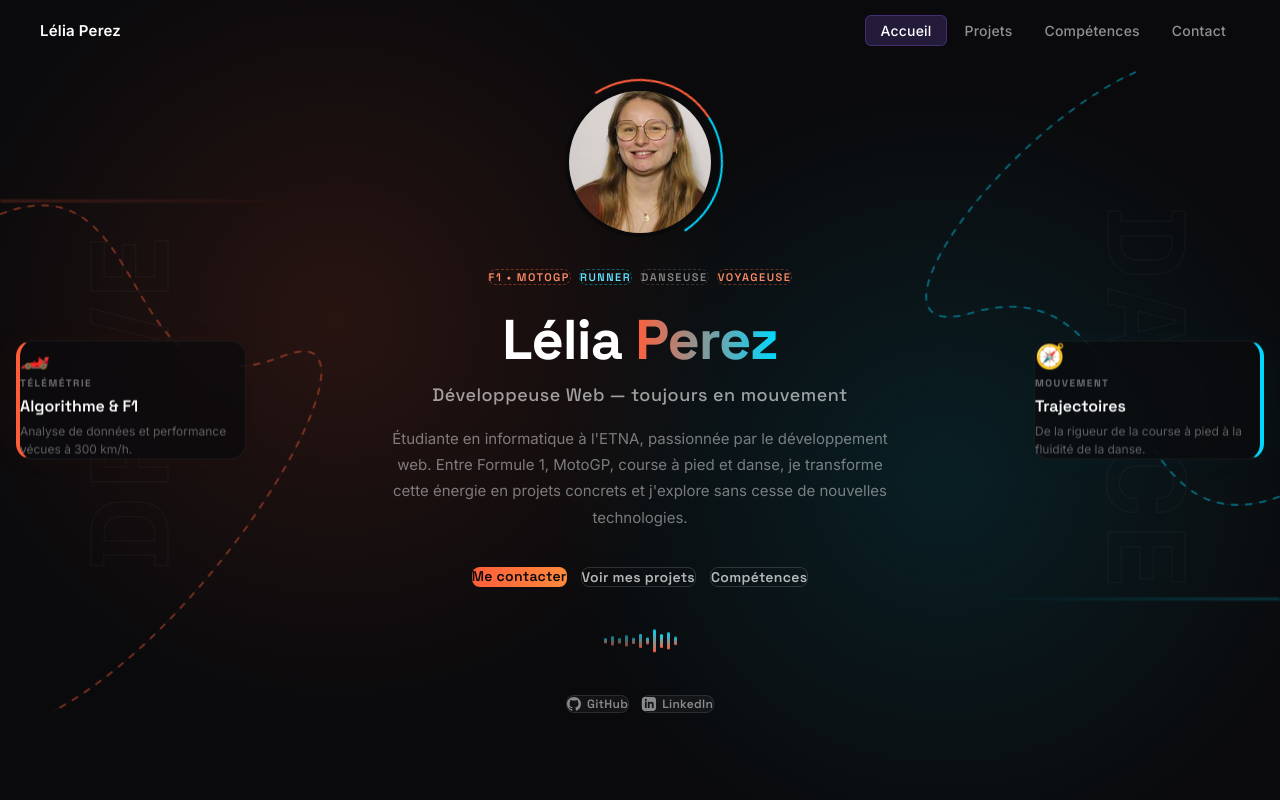
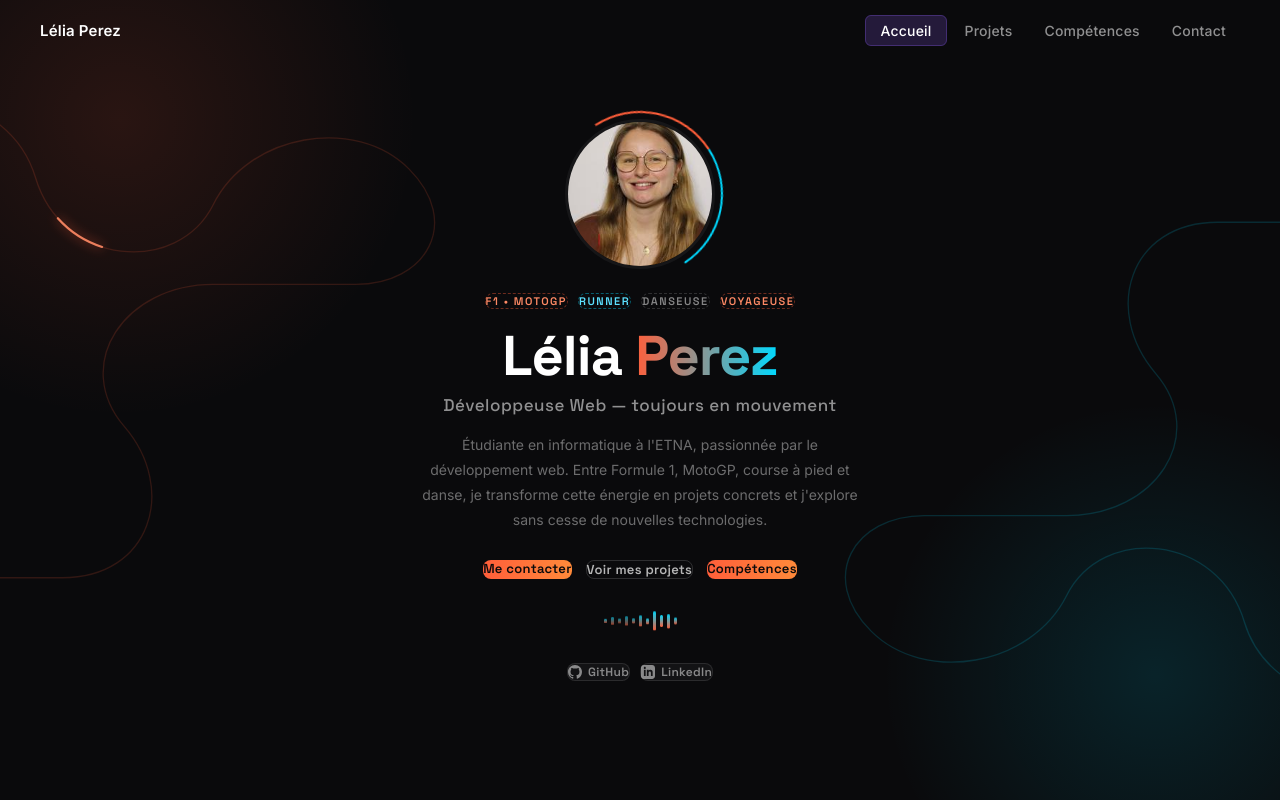
Before and after one commit to przlelia-art/Portfolio, a React (Vite) app: page / in a window 1280 px wide. Shown: the top 800 px of the page. Built offline with nearby package versions, Linux system fonts and the light colour scheme.

Commit message:
fix: correction of design

```diff
--- a/src/components/Hero.jsx
+++ b/src/components/Hero.jsx
@@ -24,14 +24,12 @@ function Hero() {
           0%, 100% { transform: scaleY(0.4); opacity: 0.6; }
           50%       { transform: scaleY(1); opacity: 1; }
         }
-        @keyframes trackFlow {
-          to { stroke-dashoffset: -40; }
+        @keyframes travel {
+          to { stroke-dashoffset: -2400; }
         }
 
         .hero-main-content {
           animation: fadeInUp 0.9s cubic-bezier(0.16, 1, 0.3, 1) both;
-          position: relative;
-          z-index: 10;
         }
 
         .photo-ring {
@@ -72,10 +70,10 @@ function Hero() {
           background: linear-gradient(90deg, #ff5e3a, #ff8a3a);
           color: #0a0a0c;
           border: none;
-          padding: 13px 30px;
+          padding: 12px 26px;
           border-radius: 8px;
           font-family: 'Space Grotesk', sans-serif;
-          font-size: 14px;
+          font-size: 13px;
           font-weight: 600;
           cursor: pointer;
           transition: all 0.25s ease;
@@ -92,10 +90,10 @@ function Hero() {
           background: transparent;
           color: rgba(255,255,255,0.7);
           border: 1.5px solid rgba(255,255,255,0.15);
-          padding: 13px 30px;
+          padding: 12px 26px;
           border-radius: 8px;
           font-family: 'Space Grotesk', sans-serif;
-          font-size: 14px;
+          font-size: 13px;
           font-weight: 600;
           cursor: pointer;
           transition: all 0.25s ease;
@@ -121,7 +119,7 @@ function Hero() {
           background: rgba(255,255,255,0.04);
           border: 1px solid rgba(255,255,255,0.1);
           color: rgba(255,255,255,0.5);
-          padding: 9px 18px; border-radius: 8px;
+          padding: 8px 16px; border-radius: 8px;
           font-family: 'Space Grotesk', sans-serif;
           font-size: 12px; font-weight: 600;
           text-decoration: none; transition: all 0.2s ease;
@@ -133,124 +131,30 @@ function Hero() {
           transform: translateY(-2px);
         }
 
-        .speedline {
-          position: absolute;
-          height: 2px;
-          border-radius: 2px;
-          filter: blur(1px);
-          opacity: 0.3;
-          pointer-events: none;
-          z-index: 1;
+        /* Circuits */
+        .circuit-base-orange { fill: none; stroke: #ff5e3a; stroke-width: 1.5; opacity: 0.16; }
+        .circuit-base-cyan   { fill: none; stroke: #00d9ff; stroke-width: 1.5; opacity: 0.16; }
+
+        .circuit-light-orange {
+          fill: none; stroke: #ff8a65; stroke-width: 2.5; stroke-linecap: round;
+          stroke-dasharray: 60 2340;
+          opacity: 0.9;
+          animation: travel 10s linear infinite;
+          filter: drop-shadow(0 0 6px rgba(255,94,58,0.8));
         }
-        .speedline.orange { background: linear-gradient(90deg, #ff5e3a, transparent); }
-        .speedline.cyan   { background: linear-gradient(270deg, #00d9ff, transparent); }
-
-        .circuit-track {
-          stroke-dasharray: 8 8;
-          animation: trackFlow 4s linear infinite;
-        }
-
-        /* --- TEXTES GÉANTS EN ARRIÈRE-PLAN BIEN CADRÉS --- */
-        .bg-word-container {
-          position: absolute;
-          inset: 0;
-          width: 100%;
-          height: 100%;
-          overflow: hidden;
-          pointer-events: none;
-          z-index: 1;
-        }
-
-        .bg-word {
-          position: absolute;
-          font-family: 'Space Grotesk', sans-serif;
-          font-weight: 900;
-          font-size: 150px;
-          color: transparent;
-          -webkit-text-stroke: 1.5px rgba(255, 255, 255, 0.03);
-          letter-spacing: 8px;
-          user-select: none;
-          top: 50%;
-        }
-
-        .bg-word.left {
-          left: -40px;
-          transform: translateY(-50%) rotate(-90deg);
-        }
-
-        .bg-word.right {
-          right: -60px;
-          transform: translateY(-50%) rotate(90deg);
-        }
-
-        /* --- CARTES LATÉRALES ADAPTATIVES --- */
-        .side-card {
-          position: absolute;
-          display: flex;
-          flex-direction: column;
-          gap: 6px;
-          padding: 20px;
-          background: rgba(11, 11, 14, 0.7);
-          border: 1px solid rgba(255,255,255,0.06);
-          border-radius: 16px;
-          backdrop-filter: blur(12px);
-          -webkit-backdrop-filter: blur(12px);
-          z-index: 15;
-          width: 230px;
-          top: 50%;
-          transform: translateY(-50%);
-          transition: all 0.3s ease;
-        }
-
-        .side-card:hover {
-          transform: translateY(-54%) scale(1.03);
-          border-color: rgba(255,255,255,0.15);
-        }
-
-        .side-card .icon { font-size: 24px; margin-bottom: 2px; }
-        .side-card .label {
-          font-family: 'Space Grotesk', sans-serif;
-          font-size: 10px; font-weight: 700; letter-spacing: 1.5px;
-          text-transform: uppercase; color: rgba(255,255,255,0.4);
-        }
-        .side-card .value {
-          font-family: 'Space Grotesk', sans-serif;
-          font-size: 16px; font-weight: 600; color: #fff;
-        }
-        .side-card .sub {
-          font-size: 12px; color: rgba(255,255,255,0.35); line-height: 1.5;
-        }
-
-        .side-card.orange-accent {
-          left: 40px;
-          border-left: 4px solid #ff5e3a;
-          box-shadow: -10px 0 30px rgba(255,94,58,0.03);
-        }
-        .side-card.cyan-accent {
-          right: 40px;
-          border-right: 4px solid #00d9ff;
-          box-shadow: 10px 0 30px rgba(0,217,255,0.03);
-        }
-
-        /* Ajustements d'écrans pour éviter les chevauchements */
-        @media (max-width: 1340px) {
-          .bg-word { font-size: 110px; }
-          .side-card.orange-accent { left: 16px; }
-          .side-card.cyan-accent { right: 16px; }
-        }
-
-        @media (max-width: 1120px) {
-          .bg-word { display: none; }
-        }
-
-        @media (max-width: 960px) {
-          .side-card { display: none; }
+        .circuit-light-cyan {
+          fill: none; stroke: #5ce1ff; stroke-width: 2.5; stroke-linecap: round;
+          stroke-dasharray: 60 2340;
+          opacity: 0.9;
+          animation: travel 12s linear infinite;
+          animation-delay: -4s;
+          filter: drop-shadow(0 0 6px rgba(0,217,255,0.8));
         }
 
         @media (max-width: 768px) {
           .hero-name { font-size: 42px !important; }
-          .hero-buttons { flex-direction: column; width: 100%; }
-          .hero-buttons a { width: 100%; text-align: center; }
+          .hero-desc  { font-size: 14px !important; }
+          .hero-buttons { flex-direction: column; align-items: center; }
         }
       `}</style>
 
@@ -262,109 +166,59 @@ function Hero() {
           display: "flex",
           alignItems: "center",
           justifyContent: "center",
-          padding: "80px 24px",
+          padding: "60px 40px",
           position: "relative",
           overflow: "hidden",
           fontFamily: "'Inter', sans-serif",
         }}
       >
-        {/* Halos lumineux géants */}
+        {/* Halos */}
         <div style={{
-          position: "absolute", width: "800px", height: "800px", borderRadius: "50%",
-          background: "radial-gradient(circle, rgba(255,94,58,0.12) 0%, transparent 70%)",
-          top: "-10%", left: "-5%", pointerEvents: "none", zIndex: 0
+          position: "absolute", width: "600px", height: "600px", borderRadius: "50%",
+          background: "radial-gradient(circle, rgba(255,94,58,0.13) 0%, transparent 70%)",
+          top: "-180px", left: "-180px", pointerEvents: "none",
         }} />
         <div style={{
-          position: "absolute", width: "800px", height: "800px", borderRadius: "50%",
-          background: "radial-gradient(circle, rgba(0,217,255,0.1) 0%, transparent 70%)",
-          bottom: "-10%", right: "-5%", pointerEvents: "none", zIndex: 0
+          position: "absolute", width: "550px", height: "550px", borderRadius: "50%",
+          background: "radial-gradient(circle, rgba(0,217,255,0.12) 0%, transparent 70%)",
+          bottom: "-150px", right: "-150px", pointerEvents: "none",
         }} />
 
-        {/* Mots en arrière-plan (DRIVE / DANCE) */}
-        <div className="bg-word-container">
-          <div className="bg-word left">DRIVE</div>
-          <div className="bg-word right">DANCE</div>
-        </div>
+        {/* Circuits */}
+        <svg
+          viewBox="0 0 1600 900"
+          preserveAspectRatio="xMidYMid slice"
+          style={{ position: "absolute", inset: 0, zIndex: 0, width: "100%", height: "100%" }}
+        >
+          {/* Circuit gauche (orange) */}
+          <path className="circuit-base-orange" d="M -100 650 L 150 650 C 250 650, 280 550, 220 480 C 160 410, 220 320, 320 320 L 480 320 C 560 320, 600 250, 540 190 C 480 130, 360 150, 320 230 C 280 310, 150 300, 120 200 C 90 100, -50 80, -120 160" />
+          <path className="circuit-light-orange" d="M -100 650 L 150 650 C 250 650, 280 550, 220 480 C 160 410, 220 320, 320 320 L 480 320 C 560 320, 600 250, 540 190 C 480 130, 360 150, 320 230 C 280 310, 150 300, 120 200 C 90 100, -50 80, -120 160" />
 
-        {/* Lignes de vitesse */}
-        <div className="speedline orange" style={{ top: "25%", left: 0, width: "300px" }} />
-        <div className="speedline cyan"   style={{ bottom: "25%", right: 0, width: "300px" }} />
+          {/* Circuit droit (cyan) */}
+          <path className="circuit-base-cyan" d="M 1700 250 L 1450 250 C 1350 250, 1320 350, 1380 420 C 1440 490, 1380 580, 1280 580 L 1120 580 C 1040 580, 1000 650, 1060 710 C 1120 770, 1240 750, 1280 670 C 1320 590, 1450 600, 1480 700 C 1510 800, 1660 820, 1730 740" />
+          <path className="circuit-light-cyan" d="M 1700 250 L 1450 250 C 1350 250, 1320 350, 1380 420 C 1440 490, 1380 580, 1280 580 L 1120 580 C 1040 580, 1000 650, 1060 710 C 1120 770, 1240 750, 1280 670 C 1320 590, 1450 600, 1480 700 C 1510 800, 1660 820, 1730 740" />
+        </svg>
 
-        {/* --- DESSIN DES CIRCUITS (CONTAINER FORCÉ ET TRACÉ RESPONSIVE) --- */}
-        <div style={{
-          position: "absolute",
-          top: 0, left: 0, right: 0, bottom: 0,
-          width: "100%", height: "100%",
-          zIndex: 2, pointerEvents: "none"
-        }}>
-          <svg
-            width="100%"
-            height="100%"
-            viewBox="0 0 1440 900"
-            preserveAspectRatio="none"
-            style={{ display: "block" }}
-          >
-            {/* Circuit Gauche - Orange */}
-            <path
-              className="circuit-track"
-              d="M -20,250 C 180,150 120,480 320,400 C 450,350 250,700 60,800"
-              fill="none"
-              stroke="#ff5e3a"
-              strokeWidth="2.5"
-              opacity="0.35"
-            />
-            <path
-              d="M -20,250 C 180,150 120,480 320,400 C 450,350 250,700 60,800"
-              fill="none"
-              stroke="#ff5e3a"
-              strokeWidth="0.75"
-              opacity="0.1"
-            />
-
-            {/* Circuit Droite - Cyan */}
-            <path
-              className="circuit-track"
-              d="M 1460,550 C 1250,650 1300,300 1100,350 C 950,400 1120,150 1280,80"
-              fill="none"
-              stroke="#00d9ff"
-              strokeWidth="2.5"
-              opacity="0.35"
-            />
-            <path
-              d="M 1460,550 C 1250,650 1300,300 1100,350 C 950,400 1120,150 1280,80"
-              fill="none"
-              stroke="#00d9ff"
-              strokeWidth="0.75"
-              opacity="0.1"
-            />
-          </svg>
-        </div>
-
-        {/* Carte Latérale Gauche */}
-        <div className="side-card orange-accent">
-          <div className="icon">🏎️</div>
-          <div className="label">Télémétrie</div>
-          <div className="value">Algorithme & F1</div>
-          <div className="sub">Analyse de données et performance vécues à 300 km/h.</div>
-        </div>
-
-        {/* Carte Latérale Droite */}
-        <div className="side-card cyan-accent">
-          <div className="icon">🧭</div>
-          <div className="label">Mouvement</div>
-          <div className="value">Trajectoires</div>
-          <div className="sub">De la rigueur de la course à pied à la fluidité de la danse.</div>
-        </div>
-
-        {/* Bloc Central */}
-        <div className="hero-main-content">
-          {/* Photo */}
-          <div style={{ position: "relative", width: "150px", height: "150px", marginBottom: "32px", margin: "0 auto 32px auto" }}>
+        {/* Contenu */}
+        <div
+          className="hero-main-content"
+          style={{
+            display: "flex",
+            flexDirection: "column",
+            alignItems: "center",
+            textAlign: "center",
+            maxWidth: "800px",
+            width: "100%",
+            position: "relative",
+            zIndex: 2,
+          }}
+        >
+          {/* Photo avec anneau */}
+          <div style={{ position: "relative", width: "150px", height: "150px", marginBottom: "24px" }}>
             <div className="photo-ring"></div>
             <div style={{
               width: "100%", height: "100%", borderRadius: "50%",
-              overflow: "hidden", border: "4px solid #0a0a0c",
-              position: "relative", zIndex: 2
+              overflow: "hidden", border: "3px solid #161618",
             }}>
               <img
                 src="/assets/photo_intra.jpg"
@@ -374,8 +228,8 @@ function Hero() {
             </div>
           </div>
 
-          {/* Badges */}
-          <div style={{ display: "flex", gap: "8px", marginBottom: "24px", flexWrap: "wrap", justifyContent: "center" }}>
+          {/* Tampons passions */}
+          <div style={{ display: "flex", gap: "10px", marginBottom: "18px", flexWrap: "wrap", justifyContent: "center" }}>
             <span className="stamp orange">F1 • MotoGP</span>
             <span className="stamp cyan">Runner</span>
             <span className="stamp">Danseuse</span>
@@ -388,27 +242,25 @@ function Hero() {
             style={{
               fontFamily: "'Space Grotesk', sans-serif",
               fontSize: "56px", fontWeight: "700", color: "#fff",
-              lineHeight: 1.1, marginBottom: "12px", letterSpacing: "-1px",
-              textAlign: "center"
+              lineHeight: 1.05, marginBottom: "8px", letterSpacing: "-1px",
             }}
           >
             Lélia <span>Perez</span>
           </h1>
 
-          {/* Slogan */}
+          {/* Rôle */}
           <p style={{
             fontFamily: "'Space Grotesk', sans-serif",
-            fontSize: "18px", fontWeight: "500",
-            color: "rgba(255,255,255,0.6)", marginBottom: "20px", letterSpacing: "0.5px",
-            textAlign: "center"
+            fontSize: "17px", fontWeight: "500",
+            color: "rgba(255,255,255,0.55)", marginBottom: "16px", letterSpacing: "0.5px",
           }}>
             Développeuse Web — toujours en mouvement
           </p>
 
-          {/* Bio */}
+          {/* Description */}
           <p
             className="hero-desc"
-            style={{ fontSize: "15px", color: "rgba(255,255,255,0.45)", lineHeight: "1.75", maxWidth: "520px", margin: "0 auto 36px auto", textAlign: "center" }}
+            style={{ fontSize: "14px", color: "rgba(255,255,255,0.4)", lineHeight: "1.8", maxWidth: "460px", marginBottom: "28px" }}
           >
             Étudiante en informatique à l'ETNA, passionnée par le développement web.
             Entre Formule 1, MotoGP, course à pied et danse, je transforme cette énergie
@@ -416,21 +268,21 @@ function Hero() {
           </p>
 
           {/* Boutons */}
-          <div className="hero-buttons" style={{ display: "flex", gap: "14px", flexWrap: "wrap", justifyContent: "center", marginBottom: "40px" }}>
+          <div className="hero-buttons" style={{ display: "flex", gap: "14px", flexWrap: "wrap", justifyContent: "center", marginBottom: "30px" }}>
             <a href="#contact" className="btn-primary-hero">
               Me contacter
             </a>
             <a href="#projects" className="btn-outline-hero">
               Voir mes projets
             </a>
-            <a href="#skills" className="btn-outline-hero">
+            <a href="#skills" className="btn-primary-hero">
               Compétences
             </a>
           </div>
 
-          {/* Égaliseur sonore */}
-          <div style={{ display: "flex", alignItems: "center", gap: "4px", height: "28px", marginBottom: "40px", justifyContent: "center" }}>
-            {[10, 22, 14, 26, 12, 20, 8, 24, 14, 18, 10].map((h, i) => (
+          {/* Onde sonore */}
+          <div style={{ display: "flex", alignItems: "center", gap: "4px", height: "24px", marginBottom: "30px" }}>
+            {[8, 18, 12, 22, 10, 16, 7, 20, 12, 15, 8].map((h, i) => (
               <div
                 key={i}
                 className="soundwave-bar"
@@ -439,22 +291,31 @@ function Hero() {
             ))}
           </div>
 
-          {/* Réseaux */}
-          <div style={{ display: "flex", gap: "12px", justifyContent: "center" }}>
-            <a href="https://github.com/przlelia-art" target="_blank" rel="noopener noreferrer" className="social-btn-hero">
+          {/* Liens sociaux */}
+          <div style={{ display: "flex", gap: "10px", justifyContent: "center" }}>
+            <a
+              href="https://github.com/przlelia-art"
+              target="_blank"
+              rel="noopener noreferrer"
+              className="social-btn-hero"
+            >
               <svg width="14" height="14" fill="currentColor" viewBox="0 0 24 24">
                 <path d="M12 0c-6.626 0-12 5.373-12 12 0 5.302 3.438 9.8 8.207 11.387.599.111.793-.261.793-.577v-2.234c-3.338.726-4.033-1.416-4.033-1.416-.546-1.387-1.333-1.756-1.333-1.756-1.089-.745.083-.729.083-.729 1.205.084 1.839 1.237 1.839 1.237 1.07 1.834 2.807 1.304 3.492.997.107-.775.418-1.305.762-1.604-2.665-.305-5.467-1.334-5.467-5.931 0-1.311.469-2.381 1.236-3.221-.124-.303-.535-1.524.117-3.176 0 0 1.008-.322 3.301 1.23.957-.266 1.983-.399 3.003-.404 1.02.005 2.047.138 3.006.404 2.291-1.552 3.297-1.23 3.297-1.23.653 1.653.242 2.874.118 3.176.77.84 1.235 1.911 1.235 3.221 0 4.609-2.807 5.624-5.479 5.921.43.372.823 1.102.823 2.222v3.293c0 .319.192.694.801.576 4.765-1.589 8.199-6.086 8.199-11.386 0-6.627-5.373-12-12-12z"/>
               </svg>
               GitHub
             </a>
-            <a href="https://www.linkedin.com/in/l%C3%A9lia-perez-73a499309/" target="_blank" rel="noopener noreferrer" className="social-btn-hero">
+            <a
+              href="https://www.linkedin.com/in/l%C3%A9lia-perez-73a499309/"
+              target="_blank"
+              rel="noopener noreferrer"
+              className="social-btn-hero"
+            >
               <svg width="14" height="14" fill="currentColor" viewBox="0 0 24 24">
                 <path d="M19 0h-14c-2.761 0-5 2.239-5 5v14c0 2.761 2.239 5 5 5h14c2.762 0 5-2.239 5-5v-14c0-2.761-2.238-5-5-5zm-11 19h-3v-11h3v11zm-1.5-12.268c-.966 0-1.75-.79-1.75-1.764s.784-1.764 1.75-1.764 1.75.79 1.75 1.764-.783 1.764-1.75 1.764zm13.5 12.268h-3v-5.604c0-3.368-4-3.113-4 0v5.604h-3v-11h3v1.765c1.396-2.586 7-2.777 7 2.476v6.759z"/>
               </svg>
               LinkedIn
             </a>
           </div>
-
         </div>
       </section>
     </>
```
